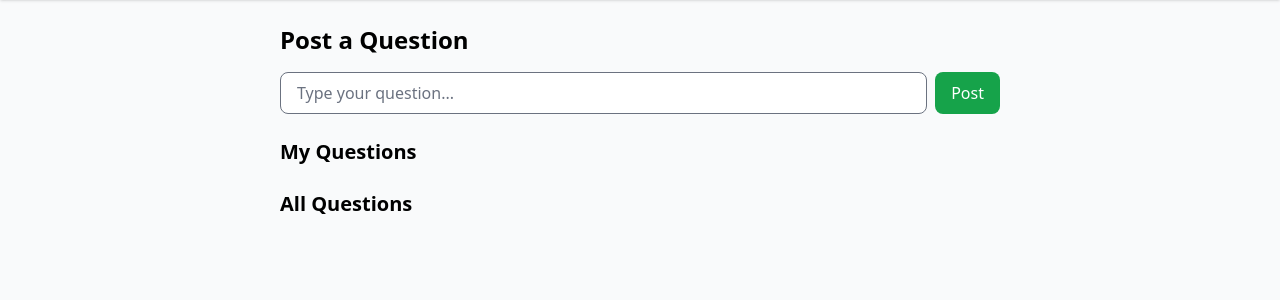
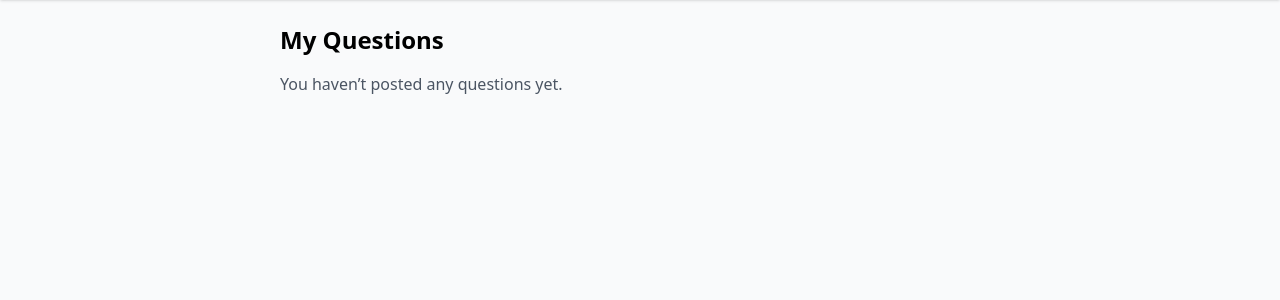
Before and after one commit to harshitha1003/flask-app, a Flask app: page /home in a window 1280 px wide. Shown: the part 60-360 px from the top of the page. Run offline with Flask 3, Linux system fonts and the light colour scheme; the visitor is signed in with stand-in values (Sample User, id 1); some libraries are stand-ins or nearby versions.

Commit message:
Update home.html

```diff
--- a/templates/home.html
+++ b/templates/home.html
@@ -23,57 +23,37 @@
     </div>
   </header>
 
-  <main class="p-6 max-w-3xl mx-auto">
-    <h2 class="text-2xl font-bold mb-4">Post a Question</h2>
+<main class="p-6 max-w-3xl mx-auto">
+  <h2 class="text-2xl font-bold mb-4">My Questions</h2>
 
-    <!-- Flash messages -->
-    {% with messages = get_flashed_messages(with_categories=true) %}
-    {% if messages %}
-      {% for category, message in messages %}
-        <div class="mb-3 p-2 rounded
-          {% if category=='success' %}bg-green-200 text-green-800
-          {% elif category=='error' %}bg-red-200 text-red-800
-          {% elif category=='info' %}bg-blue-100 text-blue-800
-          {% endif %}">
-          {{ message }}
+  {% for q in my_questions %}
+    <div class="bg-white p-4 mb-4 rounded shadow">
+      <p class="font-medium">{{ q.question }}</p>
+      <p class="text-gray-500 text-sm mb-2">{{ q.answer_count }} Answers</p>
+
+      {% for ans in answers_dict[q.id] %}
+        <div class="ml-4 mb-2 p-2 bg-gray-50 rounded flex justify-between items-center">
+          <span><strong>{{ ans.username }}:</strong> {{ ans.answer }}</span>
+          <div class="flex items-center gap-2">
+            <span class="text-green-600 font-bold">{{ ans.karma }} 💚</span>
+            <a href="{{ url_for('reward', answer_id=ans.id) }}" class="text-blue-600 text-sm">Reward</a>
+          </div>
         </div>
       {% endfor %}
-    {% endif %}
-    {% endwith %}
 
-    <!-- Post question form -->
-    <form action="{{ url_for('questions') }}" method="POST" class="mb-6 flex gap-2">
-      <input type="text" name="question" placeholder="Type your question..."
-        class="flex-1 border rounded-lg px-4 py-2 focus:outline-none focus:ring-2 focus:ring-green-400" required>
-      <button type="submit" class="bg-green-600 text-white px-4 py-2 rounded-lg hover:bg-green-700">
-        Post
-      </button>
-    </form>
+      <!-- Answer form -->
+      <form method="POST" action="{{ url_for('answer_question', question_id=q.id) }}">
+        <input type="text" name="answer" placeholder="Write your answer..." class="border rounded px-2 py-1 w-full mt-2" required>
+        <button type="submit" class="bg-green-600 text-white px-3 py-1 rounded mt-1">Submit Answer</button>
+      </form>
+    </div>
+  {% endfor %}
 
-    <!-- User's questions -->
-    <h2 class="text-xl font-semibold mb-3">My Questions</h2>
-    <div class="mb-6 space-y-2">
-      {% for q in questions %}
-        {% if q.username == username %}
-          <div class="bg-white p-3 rounded shadow">
-            <p class="font-medium">{{ q.question }}</p>
-            <p class="text-gray-500 text-sm">{{ q.created_at }}</p>
-          </div>
-        {% endif %}
-      {% endfor %}
-    </div>
+  {% if not my_questions %}
+    <p class="text-gray-600">You haven’t posted any questions yet.</p>
+  {% endif %}
+</main>
 
-    <!-- All user questions -->
-    <h2 class="text-xl font-semibold mb-3">All Questions</h2>
-    <div class="space-y-2">
-      {% for q in questions %}
-        <div class="bg-white p-3 rounded shadow">
-          <p class="font-medium">{{ q.question }}</p>
-          <p class="text-gray-500 text-sm">By {{ q.username }} | {{ q.created_at }}</p>
-        </div>
-      {% endfor %}
-    </div>
-  </main>
 </body>
 
 </html>
```
